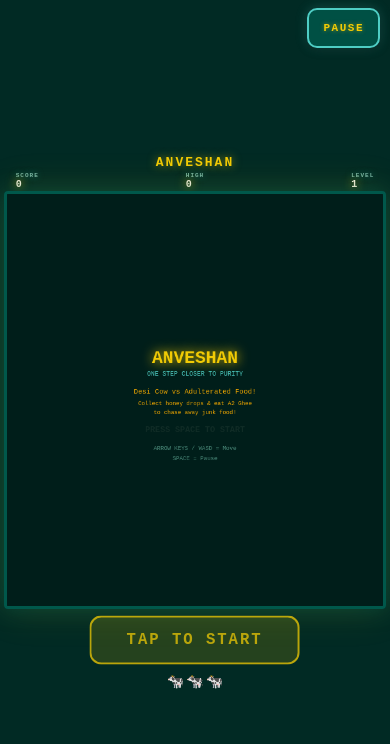
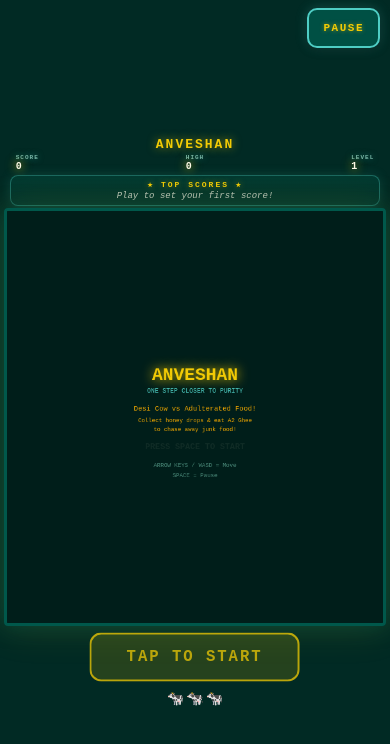
Before and after one commit to mayankkapoorAnveshan/PAC-MAN, a website built with Vite: page ts-pac-man/index.html in a window 390 px wide. Built offline with nearby package versions, Linux system fonts and the light colour scheme.

Commit message:
Mobile: top leaderboard panel in vacant upper space

```diff
--- a/ts-pac-man/index.html
+++ b/ts-pac-man/index.html
@@ -76,6 +76,48 @@ canvas{
   text-shadow:0 0 4px rgba(242,203,5,0.5);
 }
 #pauseBtn:active{background:rgba(78,205,196,0.5);transform:scale(0.92)}
+
+/* ============================================================
+   TOP LEADERBOARD PANEL
+   Fills vacant upper-screen space on mobile with a decorative
+   top-5 scoreboard. Updates whenever a new game ends.
+   ============================================================ */
+#topBoard{
+  display:none;
+  width:min(95vw,588px);
+  margin:2px auto;
+  padding:4px 10px;
+  background:linear-gradient(to bottom,rgba(0,88,75,0.35),rgba(0,88,75,0.15));
+  border:1px solid rgba(78,205,196,0.35);
+  border-radius:8px;
+  box-shadow:0 0 12px rgba(78,205,196,0.15);
+  flex-shrink:0;
+}
+#topBoard .tbTitle{
+  text-align:center;
+  color:#f2cb05;
+  font-family:monospace;
+  font-size:8px;
+  font-weight:bold;
+  letter-spacing:2px;
+  text-shadow:0 0 6px rgba(242,203,5,0.5);
+  margin-bottom:2px;
+}
+#topBoard .tbList{
+  display:flex;
+  justify-content:space-around;
+  gap:6px;
+  flex-wrap:wrap;
+}
+#topBoard .tbEntry{
+  color:#fffbe8;
+  font-family:monospace;
+  font-size:9px;
+  white-space:nowrap;
+}
+#topBoard .tbEntry.rank1{color:#FFD700;text-shadow:0 0 6px rgba(255,215,0,0.6)}
+#topBoard .tbEntry .rank{color:#4ecdc4;font-weight:bold;margin-right:2px}
+#topBoard.empty .tbList{justify-content:center;color:#4ecdc4;font-size:9px;font-style:italic;opacity:0.7}
 
 /* ============================================================
    FIRST-TIME SWIPE HINT OVERLAY
@@ -170,6 +212,8 @@ canvas{
   /* Compact HUD: thin padding, small labels */
   #hud{padding:1px 6px;font-size:10px}
   #hud .l{font-size:6px}
+  /* Show top leaderboard panel only on mobile (fills empty upper space) */
+  #topBoard{display:block}
   /* Lives row compact */
   #bottomUI{margin-top:2px;gap:8px}
   #lives{font-size:11px}
@@ -194,6 +238,11 @@ canvas{
   <div><div class="l">SCORE</div><div id="sc">0</div></div>
   <div><div class="l">HIGH</div><div id="hi">0</div></div>
   <div><div class="l">LEVEL</div><div id="lv">1</div></div>
+</div>
+<!-- Top leaderboard panel — fills vacant upper space on mobile -->
+<div id="topBoard">
+  <div class="tbTitle">&#9733; TOP SCORES &#9733;</div>
+  <div class="tbList" id="tbList"></div>
 </div>
 <button id="pauseBtn">PAUSE</button>
 <canvas id="cv"></canvas>
--- a/ts-pac-man/src/main.ts
+++ b/ts-pac-man/src/main.ts
@@ -2,6 +2,7 @@ import { W, H } from './constants';
 import { createInitialState, doStart, doRestart, drawLives, gameLoop } from './game';
 import { setupInput } from './input';
 import { initRenderer } from './renderer';
+import { getLeaderboard } from './leaderboard';
 
 initRenderer();
 
@@ -74,11 +75,45 @@ function onRestart(): void {
   startBtn.classList.add('hidden');
 }
 
-// Show start button again on game over (for mobile)
+// ============================================================
+// TOP LEADERBOARD PANEL
+// Populates the mobile top panel with the top-5 scores from
+// localStorage. Re-renders whenever a new game ends.
+// ============================================================
+const tbList = document.getElementById('tbList') as HTMLElement | null;
+const topBoard = document.getElementById('topBoard') as HTMLElement | null;
+
+function renderLeaderboardPanel(): void {
+  if (!tbList || !topBoard) return;
+  const board = getLeaderboard();
+  if (board.length === 0) {
+    // Empty state — prompt user to play
+    topBoard.classList.add('empty');
+    tbList.innerHTML = '<div class="tbEntry">Play to set your first score!</div>';
+    return;
+  }
+  topBoard.classList.remove('empty');
+  // Render each entry as a small chip: #1 1250 (L3)
+  tbList.innerHTML = board.map((entry, i) => {
+    const rankClass = i === 0 ? 'tbEntry rank1' : 'tbEntry';
+    return `<div class="${rankClass}"><span class="rank">#${i + 1}</span>${entry.score} <span style="opacity:0.7">L${entry.level}</span></div>`;
+  }).join('');
+}
+renderLeaderboardPanel();
+
+// Show start button again on game over (for mobile) + refresh leaderboard
+let prevGameOver = false;
 function watchGameOver(): void {
   if (state.gameover && state.goT <= 0) {
     startBtn.textContent = 'TAP TO RETRY';
     startBtn.classList.remove('hidden');
+    // Refresh leaderboard once when we enter post-gameover state
+    if (!prevGameOver) {
+      renderLeaderboardPanel();
+      prevGameOver = true;
+    }
+  } else if (!state.gameover) {
+    prevGameOver = false;
   }
   requestAnimationFrame(watchGameOver);
 }
```
